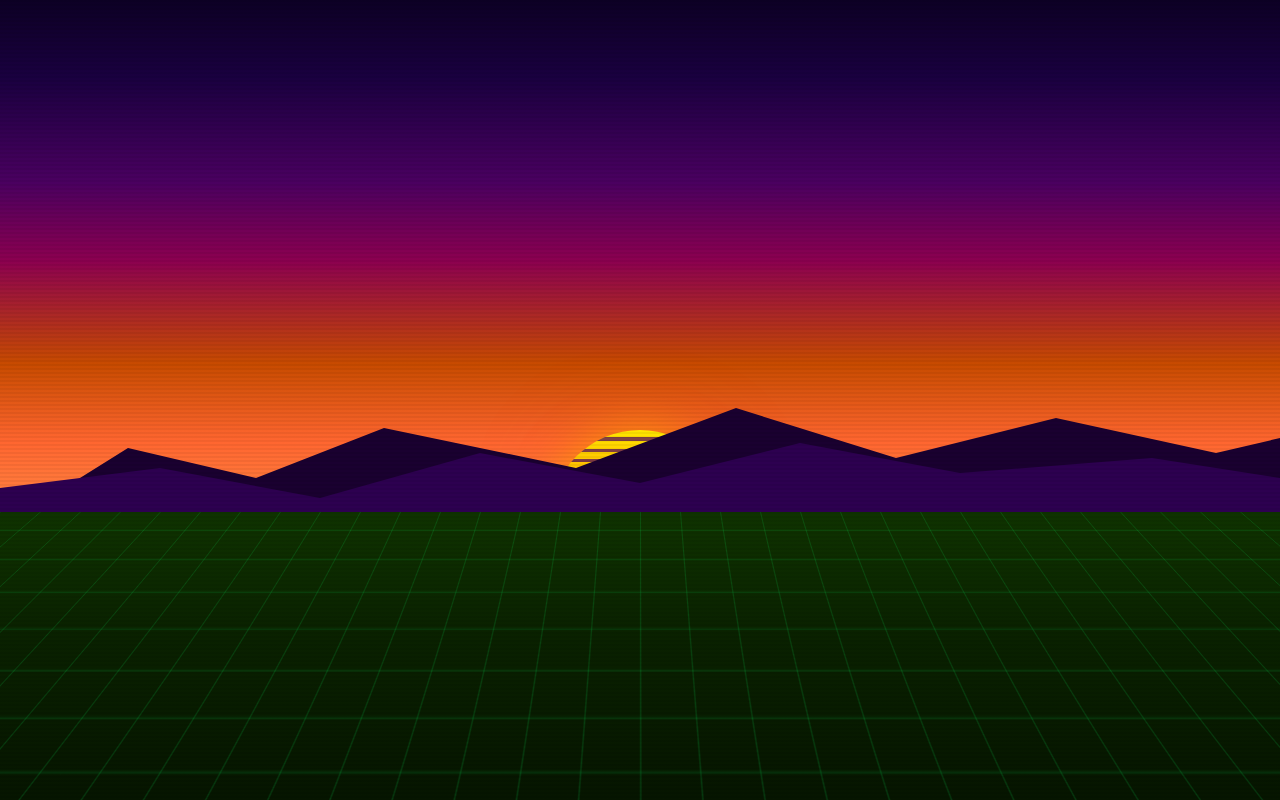
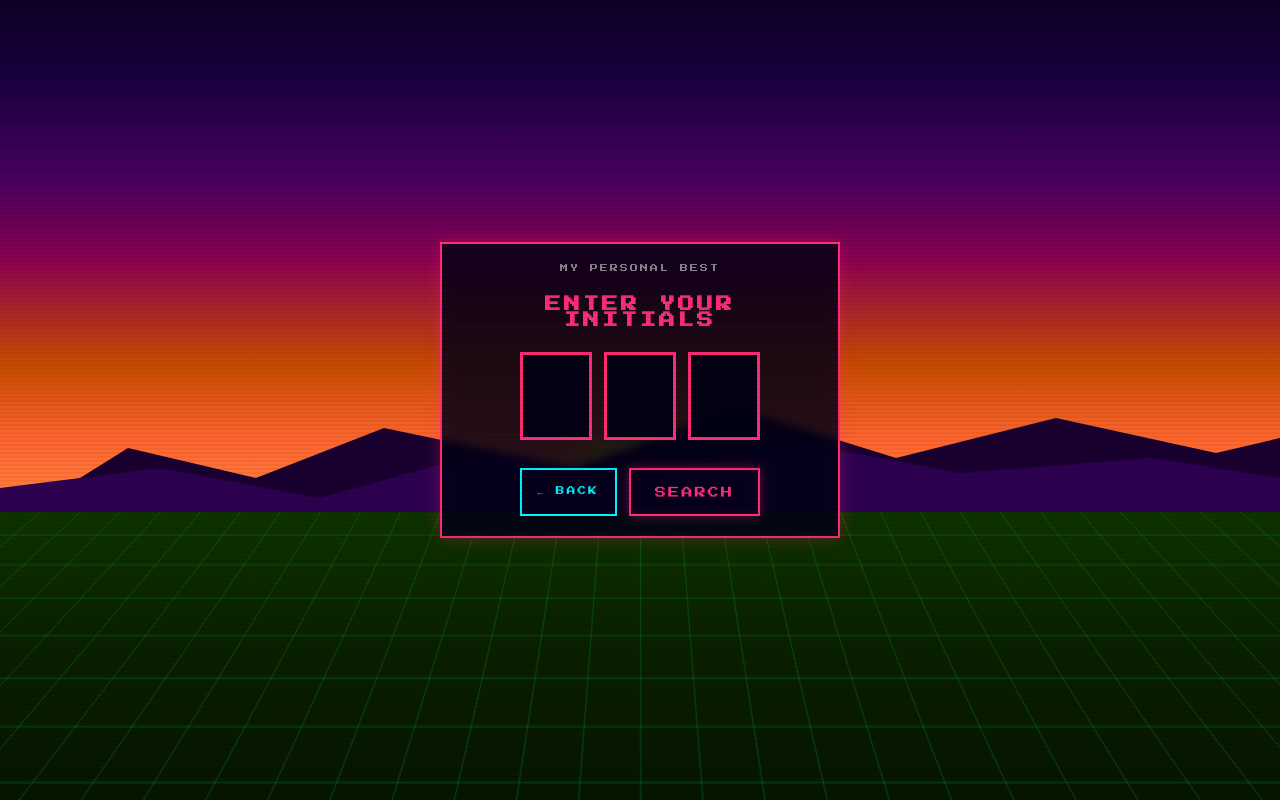
Before and after one commit to adlavelle134/the-dirt, a React (Vite) app: page /personal-best in a window 1280 px wide. Before the commit this address had no page. Built offline with nearby package versions, Linux system fonts and the light colour scheme.

Commit message:
Added Personal Best Scoreboard

```diff
--- a/src/App.jsx
+++ b/src/App.jsx
@@ -5,6 +5,7 @@ import Course from './pages/Course'
 import Timer from './pages/Timer'
 import Scoreboard from './pages/Scoreboard'
 import Admin from './pages/Admin'
+import PersonalBest from './pages/PersonalBest'
 
 export default function App() {
   return (
@@ -15,6 +16,7 @@ export default function App() {
         <Route path="/course" element={<Course />} />
         <Route path="/timer" element={<Timer />} />
         <Route path="/scoreboard" element={<Scoreboard />} />
+        <Route path="/personal-best" element={<PersonalBest />} />
         <Route path="/admin" element={<Admin />} />
       </Routes>
     </>
--- a/src/index.css
+++ b/src/index.css
@@ -459,9 +459,9 @@ body {
   vertical-align: middle;
 }
 
-.rank-gold td { color: var(--gold); text-shadow: 0 0 8px var(--gold); background: rgba(255, 215, 0, 0.05); }
-.rank-silver td { color: var(--silver); text-shadow: 0 0 6px var(--silver); background: rgba(192, 192, 192, 0.05); }
-.rank-bronze td { color: var(--bronze); text-shadow: 0 0 6px var(--bronze); background: rgba(205, 127, 50, 0.05); }
+.rank-gold td { color: var(--gold); background: rgba(255, 215, 0, 0.05); }
+.rank-silver td { color: var(--silver); background: rgba(192, 192, 192, 0.05); }
+.rank-bronze td { color: var(--bronze); background: rgba(205, 127, 50, 0.05); }
 
 /* ===== INITIALS INPUT ===== */
 .initials-container {
--- a/src/lib/db.js
+++ b/src/lib/db.js
@@ -1,5 +1,11 @@
 export async function fetchScores() {
   const res = await fetch('/api/scores')
+  if (!res.ok) throw new Error(`HTTP ${res.status}`)
+  return res.json()
+}
+
+export async function fetchPersonalBest(initials) {
+  const res = await fetch(`/api/scores?initials=${encodeURIComponent(initials)}`)
   if (!res.ok) throw new Error(`HTTP ${res.status}`)
   return res.json()
 }
--- /dev/null
+++ b/src/pages/PersonalBest.jsx
@@ -0,0 +1,201 @@
+import { useState, useRef } from 'react'
+import { useNavigate } from 'react-router-dom'
+import { fetchPersonalBest } from '../lib/db'
+import { formatTime, formatDate } from '../lib/supabase'
+
+export default function PersonalBest() {
+  const navigate = useNavigate()
+  const [phase, setPhase] = useState('entry')
+  const [initials, setInitials] = useState(['', '', ''])
+  const [scores, setScores] = useState([])
+  const [loading, setLoading] = useState(false)
+  const [error, setError] = useState('')
+  const inputRefs = [useRef(null), useRef(null), useRef(null)]
+
+  function handleInitialChange(idx, e) {
+    const val = e.target.value.replace(/[^a-zA-Z]/g, '').toUpperCase().slice(-1)
+    const next = [...initials]
+    next[idx] = val
+    setInitials(next)
+    if (val && idx < 2) inputRefs[idx + 1].current?.focus()
+  }
+
+  function handleInitialKeyDown(idx, e) {
+    if (e.key === 'Backspace' && !initials[idx] && idx > 0) {
+      inputRefs[idx - 1].current?.focus()
+    }
+  }
+
+  async function handleSearch() {
+    const trimmed = initials.join('').trim()
+    if (trimmed.length === 0) {
+      setError('ENTER YOUR INITIALS')
+      return
+    }
+    setLoading(true)
+    setError('')
+    try {
+      const rows = await fetchPersonalBest(trimmed)
+      setScores(rows)
+      setPhase('results')
+    } catch (err) {
+      setError(err.message)
+    }
+    setLoading(false)
+  }
+
+  if (phase === 'entry') {
+    return (
+      <div className="page" style={{ justifyContent: 'center', alignItems: 'center' }}>
+        <div className="arcade-panel arcade-panel-pink" style={{ maxWidth: '400px', width: '100%', textAlign: 'center' }}>
+          <p style={{
+            fontFamily: 'var(--font-arcade)',
+            fontSize: '0.5rem',
+            color: 'rgba(255,255,255,0.5)',
+            letterSpacing: '2px',
+            marginBottom: '24px',
+          }}>
+            MY PERSONAL BEST
+          </p>
+
+          <h3 style={{
+            fontFamily: 'var(--font-arcade)',
+            fontSize: 'clamp(0.7rem, 3vw, 1rem)',
+            color: 'var(--hot-pink)',
+            letterSpacing: '3px',
+            marginBottom: '24px',
+          }}>
+            ENTER YOUR INITIALS
+          </h3>
+
+          <div className="initials-container">
+            {[0, 1, 2].map(idx => (
+              <input
+                key={idx}
+                ref={inputRefs[idx]}
+                className="initial-input"
+                type="text"
+                inputMode="text"
+                maxLength={1}
+                value={initials[idx]}
+                onChange={e => handleInitialChange(idx, e)}
+                onKeyDown={e => handleInitialKeyDown(idx, e)}
+              />
+            ))}
+          </div>
+
+          {error && (
+            <p style={{
+              fontFamily: 'var(--font-arcade)',
+              fontSize: '0.5rem',
+              color: 'var(--hot-pink)',
+              marginTop: '16px',
+              letterSpacing: '2px',
+            }}>
+              {error}
+            </p>
+          )}
+
+          <div style={{ display: 'flex', gap: '12px', justifyContent: 'center', marginTop: '28px' }}>
+            <button className="btn btn-cyan btn-small" onClick={() => navigate('/scoreboard')}>
+              ← BACK
+            </button>
+            <button
+              className="btn btn-pink"
+              style={{ fontSize: '0.7rem', padding: '14px 24px' }}
+              onClick={handleSearch}
+              disabled={loading}
+            >
+              {loading ? '...' : 'SEARCH'}
+            </button>
+          </div>
+        </div>
+      </div>
+    )
+  }
+
+  const name = initials.join('').toUpperCase()
+
+  return (
+    <div className="page">
+      <div style={{ width: '100%', display: 'flex', justifyContent: 'space-between', alignItems: 'center', marginBottom: '8px' }}>
+        <button className="btn btn-cyan btn-small" onClick={() => navigate('/scoreboard')}>
+          ← SCOREBOARD
+        </button>
+        <button className="btn btn-start" style={{ fontSize: '0.6rem', padding: '10px 20px' }} onClick={() => navigate('/timer')}>
+          ▶ PLAY AGAIN
+        </button>
+      </div>
+
+      <h1 style={{
+        fontFamily: 'var(--font-arcade)',
+        fontSize: 'clamp(1rem, 5vw, 1.8rem)',
+        color: 'var(--yellow)',
+        textAlign: 'center',
+        letterSpacing: '4px',
+        marginBottom: '4px',
+        marginTop: '8px',
+      }}>
+        YOU VS YOU
+      </h1>
+
+      <p style={{
+        fontFamily: 'var(--font-arcade)',
+        fontSize: '0.55rem',
+        color: 'var(--hot-pink)',
+        letterSpacing: '3px',
+        marginBottom: '8px',
+      }}>
+        {name}
+      </p>
+
+      <div className="divider" />
+
+      {scores.length === 0 ? (
+        <div style={{ marginTop: '60px', textAlign: 'center' }}>
+          <p style={{
+            fontFamily: 'var(--font-arcade)',
+            fontSize: '0.55rem',
+            color: 'rgba(255,255,255,0.4)',
+            lineHeight: '2.5',
+            letterSpacing: '2px',
+          }}>
+            NO SCORES FOUND.<br />GET OUT THERE!
+          </p>
+          <button
+            className="btn btn-pink btn-small"
+            style={{ marginTop: '24px' }}
+            onClick={() => { setInitials(['', '', '']); setPhase('entry') }}
+          >
+            TRY AGAIN
+          </button>
+        </div>
+      ) : (
+        <div className="arcade-panel w-full" style={{ maxWidth: '520px', overflowX: 'auto', padding: '12px' }}>
+          <table className="score-table">
+            <thead>
+              <tr>
+                <th>#</th>
+                <th>TIME</th>
+                <th>DATE</th>
+              </tr>
+            </thead>
+            <tbody>
+              {scores.map((score, i) => (
+                <tr key={score.id} className={i === 0 ? 'rank-gold' : ''}>
+                  <td style={{ paddingRight: '8px' }}>{i + 1}{i === 0 ? ' 🥇' : ''}</td>
+                  <td style={{ letterSpacing: '2px', fontFamily: 'monospace', fontSize: '0.65rem' }}>
+                    {formatTime(score.time_ms)}
+                  </td>
+                  <td style={{ opacity: 0.7, fontSize: '0.45rem', letterSpacing: '0.5px' }}>
+                    {formatDate(score.created_at)}
+                  </td>
+                </tr>
+              ))}
+            </tbody>
+          </table>
+        </div>
+      )}
+    </div>
+  )
+}
--- a/src/pages/Scoreboard.jsx
+++ b/src/pages/Scoreboard.jsx
@@ -117,9 +117,12 @@ export default function Scoreboard() {
         </div>
       )}
 
-      <div style={{ marginTop: '32px' }}>
+      <div style={{ marginTop: '32px', display: 'flex', flexDirection: 'column', alignItems: 'center', gap: '16px' }}>
         <button className="btn btn-start" style={{ fontSize: '0.7rem', padding: '16px 32px' }} onClick={() => navigate('/timer')}>
           ▶ PLAY AGAIN
+        </button>
+        <button className="btn btn-purple" style={{ fontSize: '0.6rem', padding: '12px 24px' }} onClick={() => navigate('/personal-best')}>
+          MY PERSONAL BEST
         </button>
       </div>
     </div>
```
Also changed, not shown: api/scores.js (+10 -1 lines).
